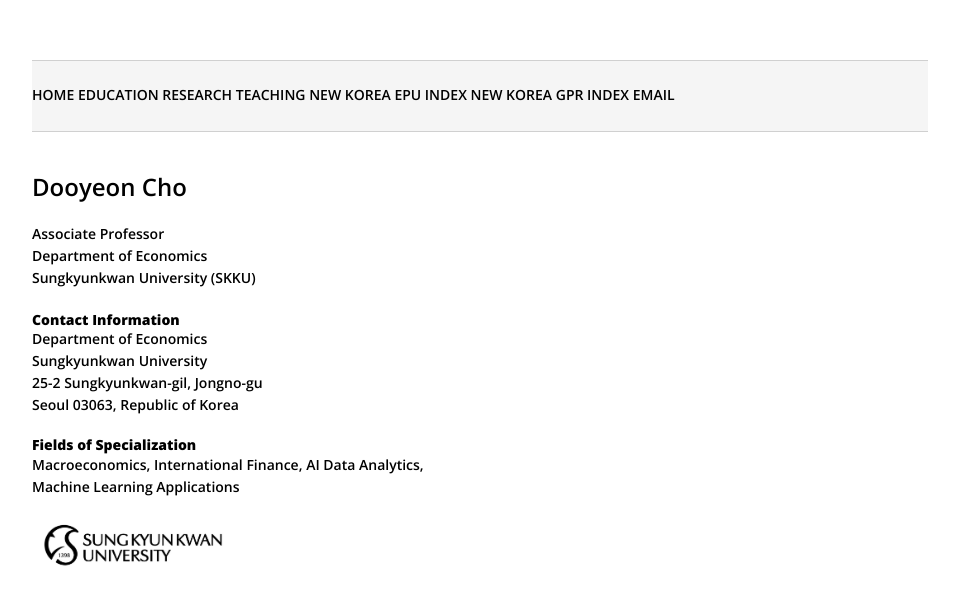
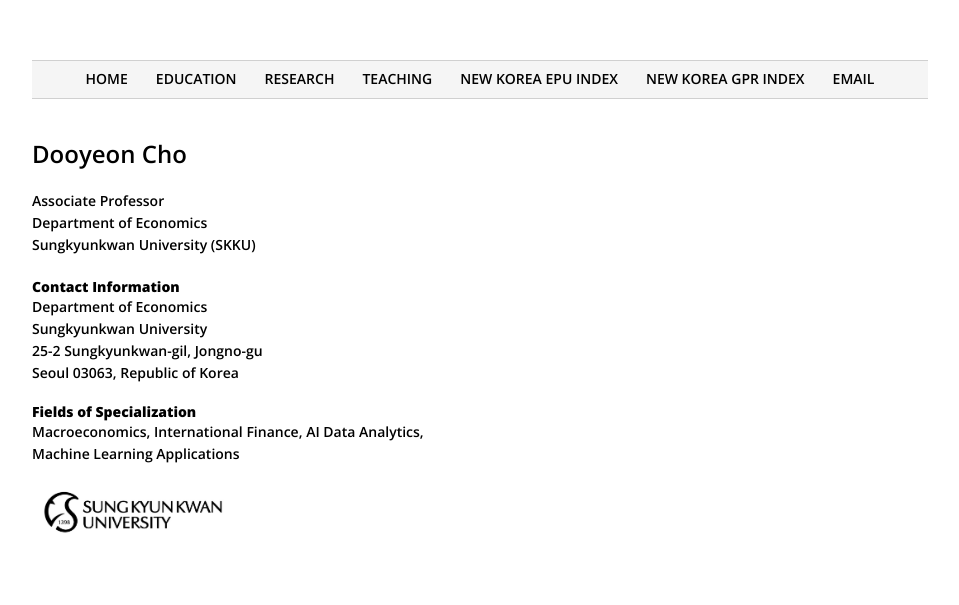
Before and after one commit to dooyeoncho/dooyeoncho.github.io, a Jekyll site: the page built from index.html, in a window 1280 px wide. Shown: the top 605 px of the page, without its empty margins (160-1119 px from the left). Built offline with Jekyll 4.4.1, drawn with Linux system fonts in a browser that asks for light colours.

Commit message:
Update default.html

```diff
--- a/_layouts/default.html
+++ b/_layouts/default.html
@@ -1,24 +1,39 @@
 <!DOCTYPE html>
-<html>
+<html lang="en">
 
 <head>
+  <meta charset="UTF-8">
   <meta name="viewport" content="width=device-width, initial-scale=1">
   <title>{{ page.title }}</title>
 
+  <!-- Main stylesheet -->
   <link rel="stylesheet" type="text/css" href="/css/main.css">
+
+  <!-- Google Fonts -->
+  <link href="https://fonts.googleapis.com/css2?family=Open+Sans:wght@600;800&display=swap" rel="stylesheet">
+
+  <!-- SEO + Google Analytics -->
   {% seo %}
-</head>
-
-<link href="https://fonts.googleapis.com/css2?family=Open+Sans:wght@600;800&display=swap" rel="stylesheet">
-<meta name="viewport" content="width=device-width, initial-scale=1">
 
   <style>
+    /* ===== TOP MENU BAR ===== */
     footer {
       background-color: #f5f5f5;
-  padding: 10px 0;
       border-top: 1px solid #d0d0d0;
       border-bottom: 1px solid #d0d0d0;
+      padding: 8px 0;              /* correct bar height */
       margin: 0;
+    }
+
+    /* ===== MENU LIST (DESKTOP) ===== */
+    footer ul {
+      list-style: none;
+      margin: 0 auto;
+      padding: 0;
+      display: flex;
+      flex-wrap: nowrap;
+      justify-content: center;     /* matches your 2nd screenshot */
+      gap: 28px;                   /* even spacing */
     }
 
     footer ul li {
@@ -39,57 +54,36 @@
       text-decoration: underline;
     }
 
-/* ===== MOBILE ONLY: improve menu layout ===== */
+    /* ===== MOBILE ONLY ===== */
     @media (max-width: 768px) {
 
-  footer:first-of-type ul {
-    flex-wrap: wrap;          /* allow wrapping */
-    row-gap: 6px;             /* vertical spacing between lines */
-    column-gap: 14px;         /* horizontal spacing */
-    justify-content: center;  /* keep centered */
+      footer ul {
+        flex-wrap: wrap;           /* allow wrapping */
+        justify-content: center;
+        row-gap: 6px;
+        column-gap: 14px;
       }
 
+      body {
+        padding-left: 0;
+        padding-right: 0;
       }
 
-/* ===== MOBILE ONLY: widen content area ===== */
-@media (max-width: 768px) {
-
-  body {
-    padding-left: 0px;
-    padding-right: 0px;
-  }
-
-  /* common Jekyll wrappers — harmless if they don’t exist */
       .wrapper,
       .container,
       .page-content,
       main {
-    max-width: 100% !important;
-    padding-left: 0px !important;
-    padding-right: 0px !important;
+        max-width: 100%;
+        padding-left: 0;
+        padding-right: 0;
       }
+    }
+  </style>
+</head>
 
-  /* ===== FINAL DESKTOP MENU FIX ===== */
-footer:first-of-type ul {
-  list-style: none;
-  margin: 0 auto;
-  padding: 0;
-  display: flex;
-  flex-wrap: nowrap;
-  justify-content: center;     /* 🔑 correct behavior */
-  gap: 28px;                   /* 🔑 controls spacing */
-}
+<body>
 
-footer:first-of-type {
-  padding: 8px 0;
-}
-
-
-
-
-</style>
-
-<!-- ===== MENU FOOTER (TOP) ===== -->
+  <!-- ===== TOP MENU ===== -->
   <footer>
     <ul>
       <li><a href="https://dooyeoncho.github.io/">HOME</a></li>
@@ -102,10 +96,7 @@
     </ul>
   </footer>
 
-<body>
-
   {{ content }}
 
 </body>
-
 </html>
```
Lines whose indentation alone changed are shown as unchanged.
